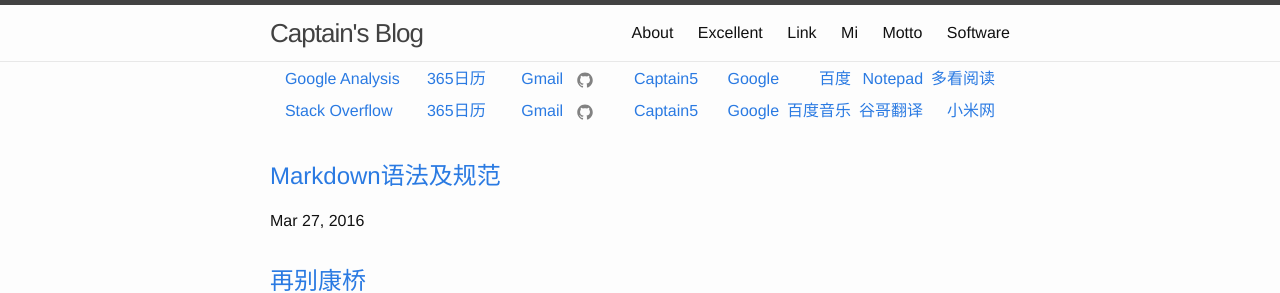
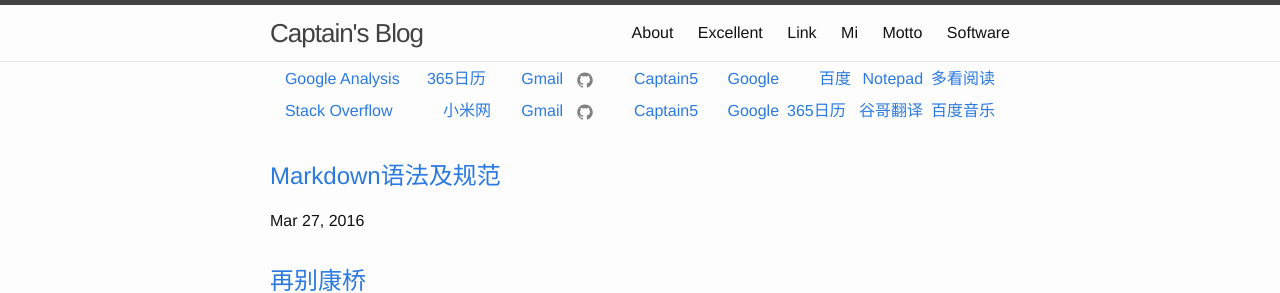
Before and after one commit to captain5/captain5.github.io, a Jekyll site: the page built from index.html, in a window 1280 px wide. Shown: the top 293 px of the page. Built offline with Jekyll 4.4.1, drawn with Linux system fonts in a browser that asks for light colours.

Commit message:
Update default.html

```diff
--- a/_layouts/default.html
+++ b/_layouts/default.html
@@ -20,14 +20,15 @@
       </tr>
       <tr>
         <td width=20%><a href="http://stackoverflow.com/"  target="_black">Stack Overflow</a></td>
-        <td align=left width=10%><a href="http://www.365rili.com/"  target="_black">365日历</a></td>
+        <td align=right width=10%><a href="http://www.mi.com/"  target="_black">小米网</a></td>
         <td align=right width=10%><a href="https://mail.google.com"  target="_black">Gmail</a></td>
         <td width=5% align=center>{% include icon-github.html %}</td>
         <td align=right><a href="https://github.com/captain5/captain5.github.io"  target="_black">Captain5</a></td>
         <td align=right><a href="https://www.google.com.hk"  target="_black">Google</a></td>
+        <td align=left width=10%><a href="http://www.365rili.com/"  target="_black">365日历</a></td>
+        <td align=right width=10%><a href="http://translate.google.cn/" target="_blank">谷哥翻译</a></td>
         <td align=right width=10%><a href="http://play.baidu.com/"  target="_black">百度音乐</a></td>
-        <td align=right width=10%><a href="http://translate.google.cn/" target="_blank">谷哥翻译</a></td>
-        <td align=right width=10%><a href="http://www.mi.com/"  target="_black">小米网</a></td>
+
       </tr>
   </table>
   </div>
```
